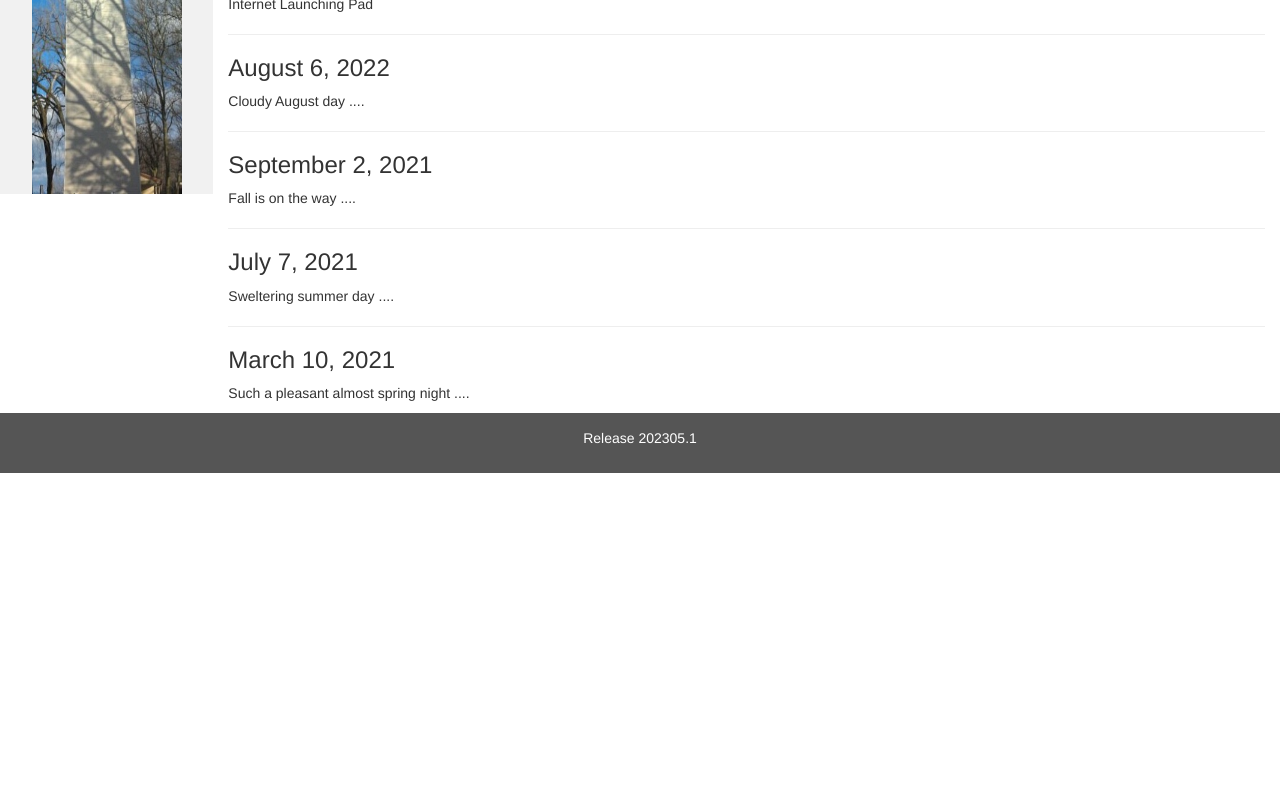
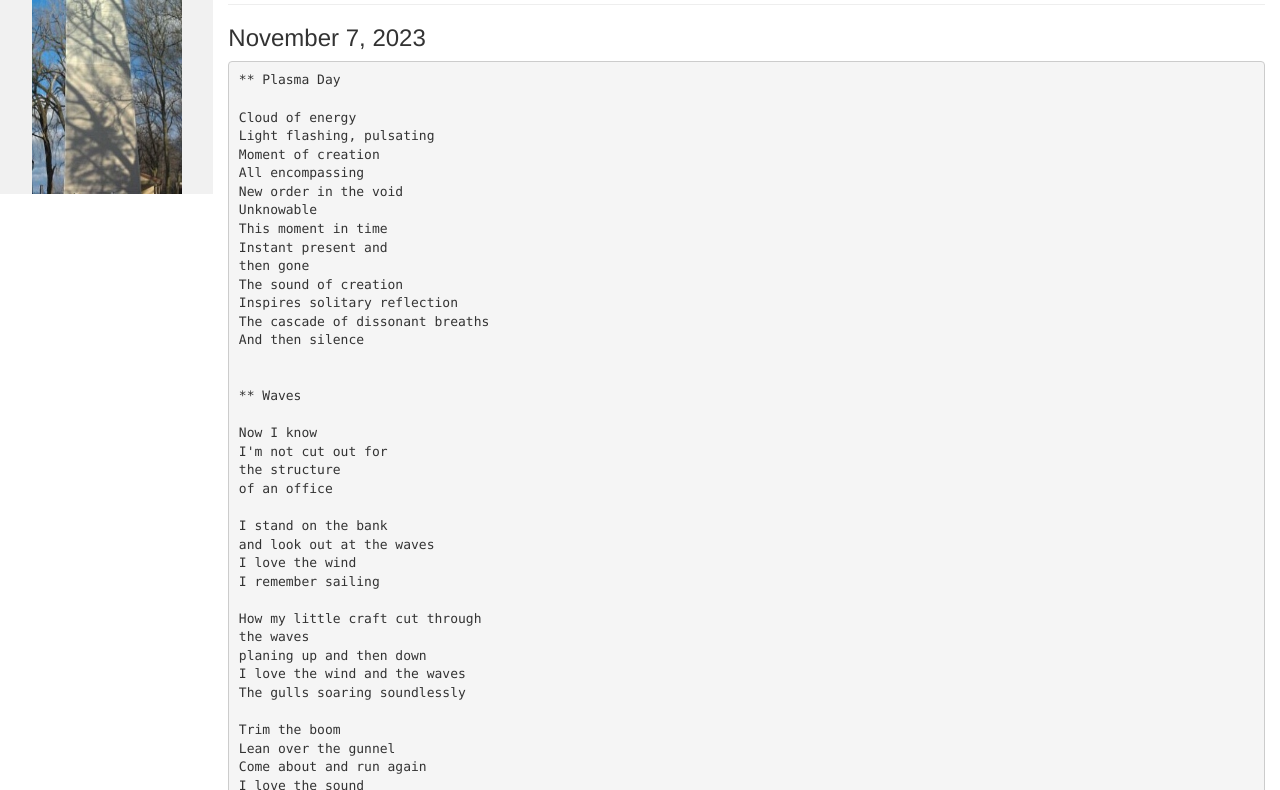
Before and after one commit to frazida/frazierslocus, a plain HTML site: page index.html in a window 1280 px wide. Shown: the part 128-918 px from the top of the page. Before the commit the page ends 800 px from the top, so only its background shows below. Drawn offline with nearby package versions, Linux system fonts and the light colour scheme.

Commit message:
RELEASE 202307.1

```diff
--- a/index.html
+++ b/index.html
@@ -82,26 +82,74 @@
       <img src="7489166.jpg" alt="Huntington Beach Bay Village OH"width="150" height="250">
     </div>
     <div class="col-sm-10 text-left">
-      <h1>Comments, Kudos, Rants and Alerts</h1>
-      <p>Internet Launching Pad</p>
+      <h1>Selected Writings</h1>
       <hr>
-      <h3>August 6, 2022</h3>
-      <p>Cloudy August day ....</p>
-      <hr>
-      <h3>September 2, 2021</h3>
-      <p>Fall is on the way ....</p>
-      <hr>
-      <h3>July 7, 2021</h3>
-      <p>Sweltering summer day ....</p>
-      <hr>
-      <h3>March 10, 2021</h3>
-      <p>Such a pleasant almost spring night ....</p>
+      <h3>November 7, 2023</h3>
+      <pre>
+** Plasma Day
+
+Cloud of energy
+Light flashing, pulsating
+Moment of creation
+All encompassing
+New order in the void
+Unknowable
+This moment in time
+Instant present and
+then gone
+The sound of creation
+Inspires solitary reflection
+The cascade of dissonant breaths
+And then silence
+
+
+** Waves
+
+Now I know
+I'm not cut out for
+the structure
+of an office
+
+I stand on the bank
+and look out at the waves
+I love the wind
+I remember sailing
+
+How my little craft cut through
+the waves
+planing up and then down
+I love the wind and the waves
+The gulls soaring soundlessly
+
+Trim the boom
+Lean over the gunnel
+Come about and run again
+I love the sound
+The stillness
+
+Wind in my face
+The wind makes my eyes tear
+And then tacking
+Making my way upwind
+Alone with the spray
+
+And the wind rises
+Far from shore
+Am I lost?
+My skills are tested
+
+Maybe I'm lost
+Watery oblivion
+Drifting with the current
+Forever
+
+      </pre>
     </div>
   </div>
 </div>
 
 <footer class="container-fluid text-center">
-  <p>Release 202305.1</p>
+  <p>Release 202307.1</p>
 </footer>
 
 </body>
```
Also changed, not shown: about.html (+1 -1 lines), career.html (+2 -23 lines), contact.html (+1 -1 lines), quick.html (+8 -3 lines), techgateway.html (+1 -9 lines), webgateway.html (+4 -1 lines).
